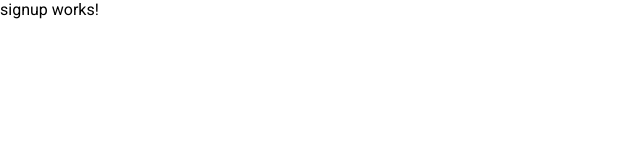
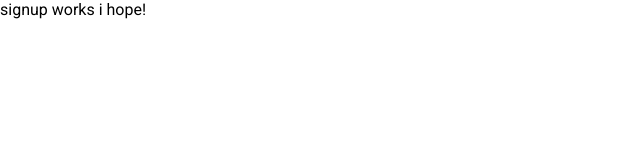
Before and after one commit to ro-ed/Sittotrang, an Angular app: page /signup in a window 1280 px wide. Shown: the top 160 px of the page, without its empty margins (0-640 px from the left). Built offline with nearby package versions, Linux system fonts and the light colour scheme.

Commit message:
Update signup.component.html

```diff
--- a/src/app/signup/signup.component.html
+++ b/src/app/signup/signup.component.html
@@ -1 +1 @@
-<p>signup works!</p>
+<p>signup works i hope!</p>
```
